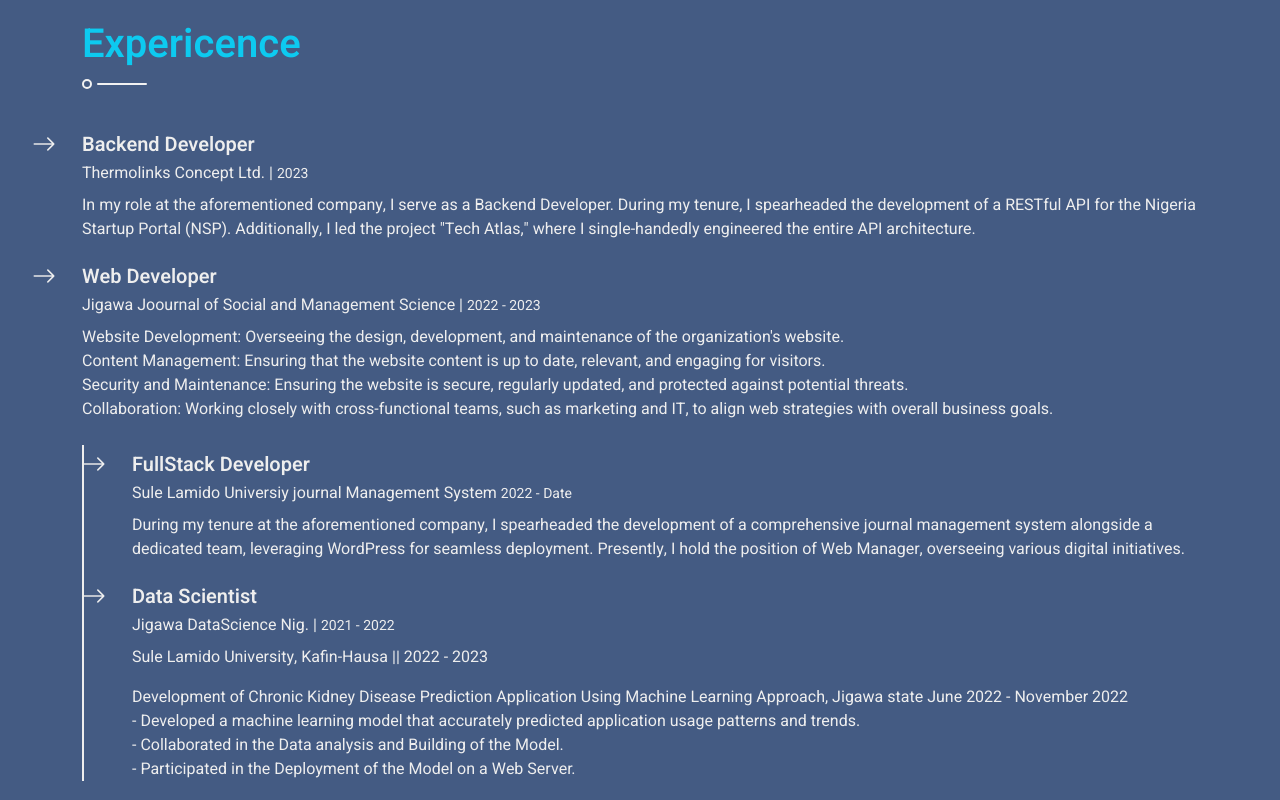
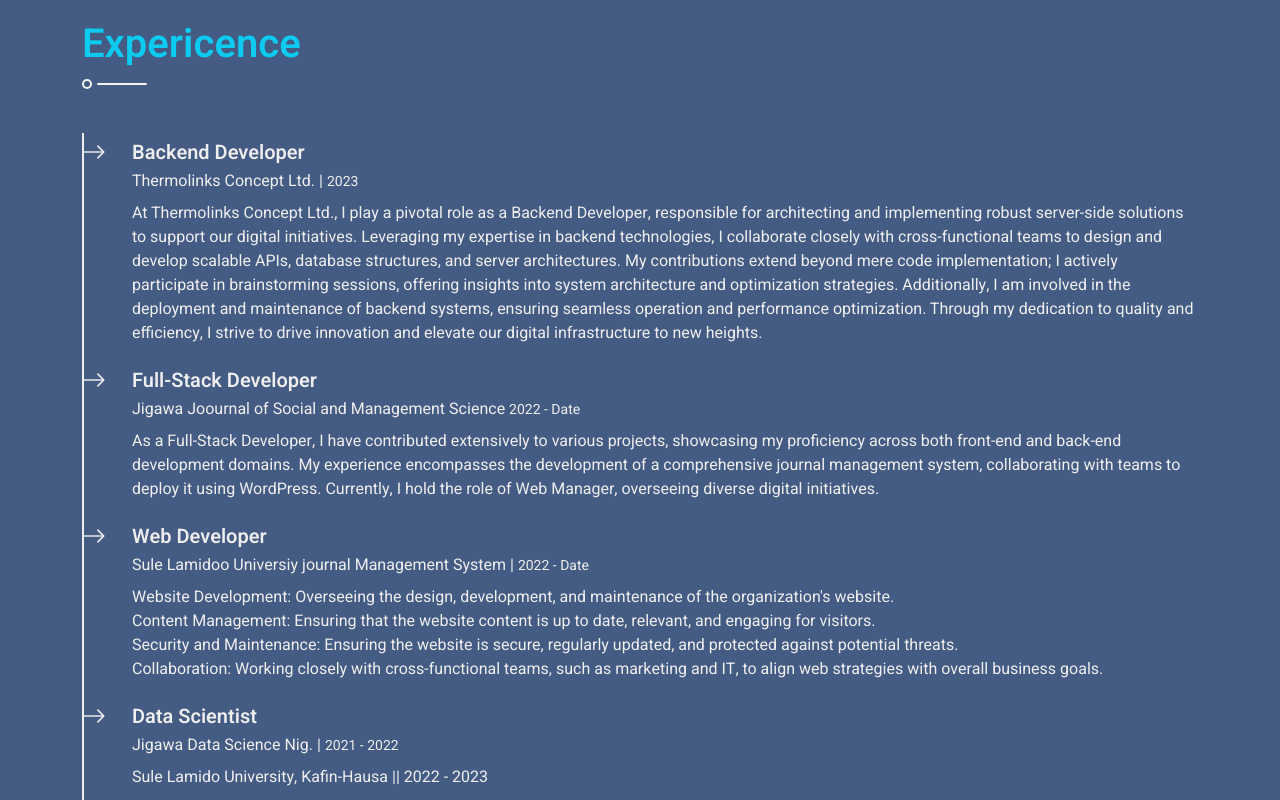
Before and after one commit to ibrex29/ibrex29.github.io, a plain HTML site: page index.html in a window 1280 px wide. Shown: the part 1480-2280 px from the top of the page. Drawn offline with nearby package versions, Linux system fonts and the light colour scheme.

Commit message:
update on exp

```diff
--- a/index.html
+++ b/index.html
@@ -243,20 +243,37 @@
                 <!-- Expericence Start -->
                 <section class="py-5 wow fadeInUp" data-wow-delay="0.1s">
                     <h1 class="title pb-3 mb-5 text-info">Expericence</h1>
+                    <div class="border-start border-2 border-light pt-2 ps-5">
                         <div class="position-relative mb-4">
                             <span class="bi bi-arrow-right fs-4 text-light position-absolute"
                                 style="top: -5px; left: -50px;"></span>
                             <h5 class="mb-1">Backend Developer</h5>
                             <p class="mb-2">Thermolinks Concept Ltd. | <small>2023 </small></p>
                             <p>
-                                In my role at the aforementioned company, I serve as a Backend Developer. During my tenure, I spearheaded the development of a RESTful API for the Nigeria Startup Portal (NSP). Additionally, I led the project "Tech Atlas," where I single-handedly engineered the entire API architecture.
+                                At Thermolinks Concept Ltd., I play a pivotal role as a Backend Developer, responsible for architecting and implementing robust server-side solutions to support our digital initiatives.
+                                Leveraging my expertise in backend technologies, I collaborate closely with cross-functional teams to design and develop scalable APIs, database structures, and server architectures.
+                                My contributions extend beyond mere code implementation; I actively participate in brainstorming sessions, offering insights into system architecture and optimization strategies.
+                                Additionally, I am involved in the deployment and maintenance of backend systems, ensuring seamless operation and performance optimization.
+                                Through my dedication to quality and efficiency, I strive to drive innovation and elevate our digital infrastructure to new heights.
+                            </p>
+
+
+                                                    </div>
+                        <div class="position-relative mb-4">
+                            <span class="bi bi-arrow-right fs-4 text-light position-absolute"
+                                style="top: -5px; left: -50px;"></span>
+                            <h5 class="mb-1">Full-Stack Developer</h5>
+                            <p class="mb-2">Jigawa Joournal of Social and Management Science <small>2022 - Date</small></p>
+
+                            <p>
+                                As a Full-Stack Developer, I have contributed extensively to various projects, showcasing my proficiency across both front-end and back-end development domains. My experience encompasses the development of a comprehensive journal management system, collaborating with teams to deploy it using WordPress. Currently, I hold the role of Web Manager, overseeing diverse digital initiatives.
                             </p>
                         </div>
                         <div class="position-relative mb-4">
                             <span class="bi bi-arrow-right fs-4 text-light position-absolute"
                                 style="top: -5px; left: -50px;"></span>
                             <h5 class="mb-1">Web Developer</h5>
-                            <p class="mb-2">Jigawa Joournal of Social and Management Science | <small>2022 - 2023</small></p>
+                            <p class="mb-2">Sule Lamidoo Universiy journal Management System | <small>2022 - Date</small></p>
                             <p>
                                 Website Development: Overseeing the design, development, and maintenance of the organization's website.
                                 <br>
@@ -268,21 +285,11 @@
                             </p>
 
                         </div>
-                        <div class="border-start border-2 border-light pt-2 ps-5">
-                            <div class="position-relative mb-4">
-                                <span class="bi bi-arrow-right fs-4 text-light position-absolute"
-                                    style="top: -5px; left: -50px;"></span>
-                                <h5 class="mb-1">FullStack Developer</h5>
-                                <p class="mb-2">Sule Lamido Universiy journal Management System <small>2022 - Date</small></p>
-                                <p>
-                                    During my tenure at the aforementioned company, I spearheaded the development of a comprehensive journal management system alongside a dedicated team, leveraging WordPress for seamless deployment. Presently, I hold the position of Web Manager, overseeing various digital initiatives.
-                                </p>
-                         </div>
                         <div class="position-relative mb-4">
                             <span class="bi bi-arrow-right fs-4 text-light position-absolute"
                                 style="top: -5px; left: -50px;"></span>
                             <h5 class="mb-1">Data Scientist </h5>
-                            <p class="mb-2">Jigawa DataScience Nig. | <small>2021 - 2022</small></p>
+                            <p class="mb-2">Jigawa Data Science Nig. | <small>2021 - 2022</small></p>
                             <p>Sule Lamido University, Kafin-Hausa || 2022 - 2023</p>
                                 <p>
                                     Development of Chronic Kidney Disease Prediction Application Using Machine Learning Approach, Jigawa state June 2022 - November 2022
@@ -293,6 +300,7 @@
                                     <br>
                                     - Participated in the Deployment of the Model on a Web Server.
                                 </p>
+
                         </div>
                     </div>
                 </section>
```
